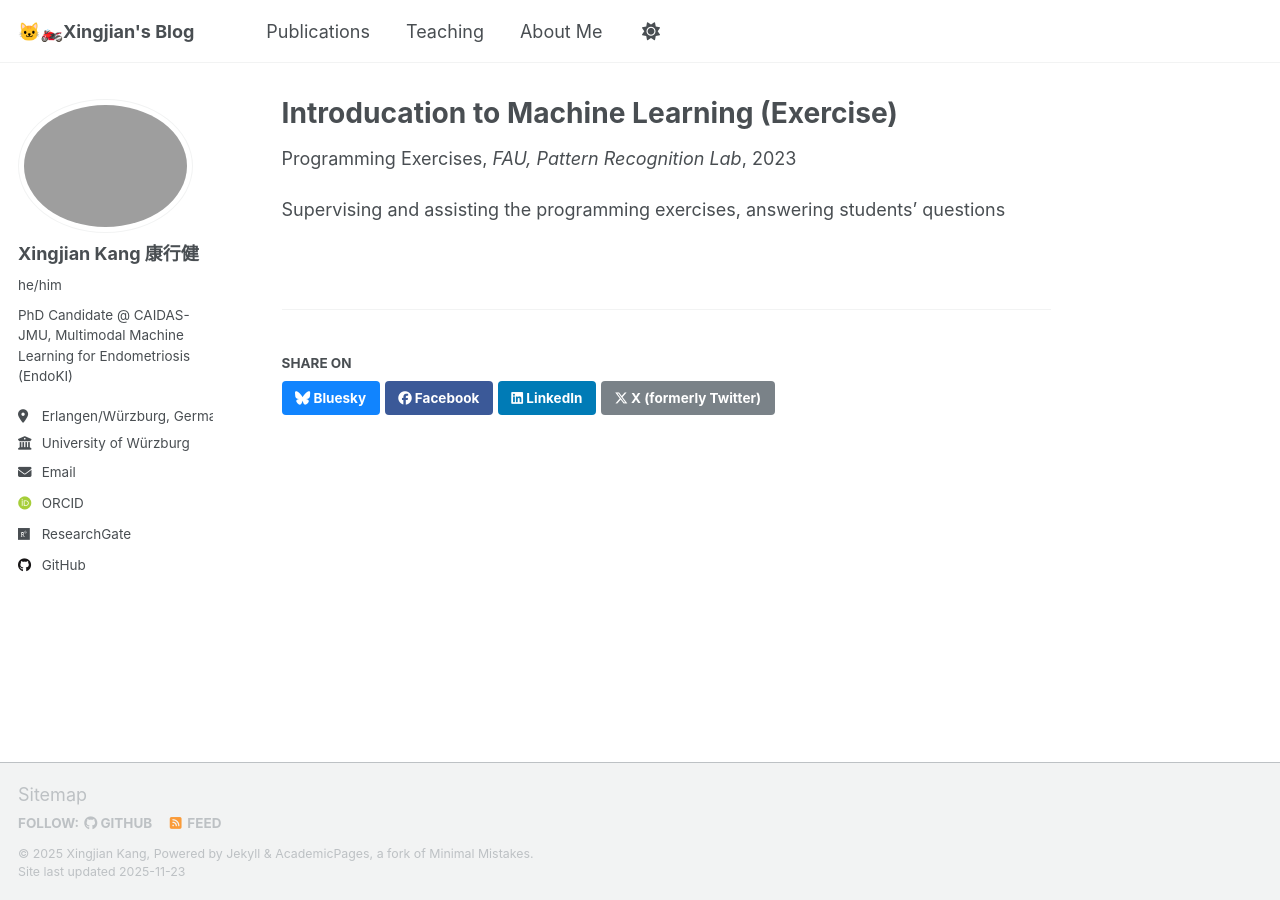
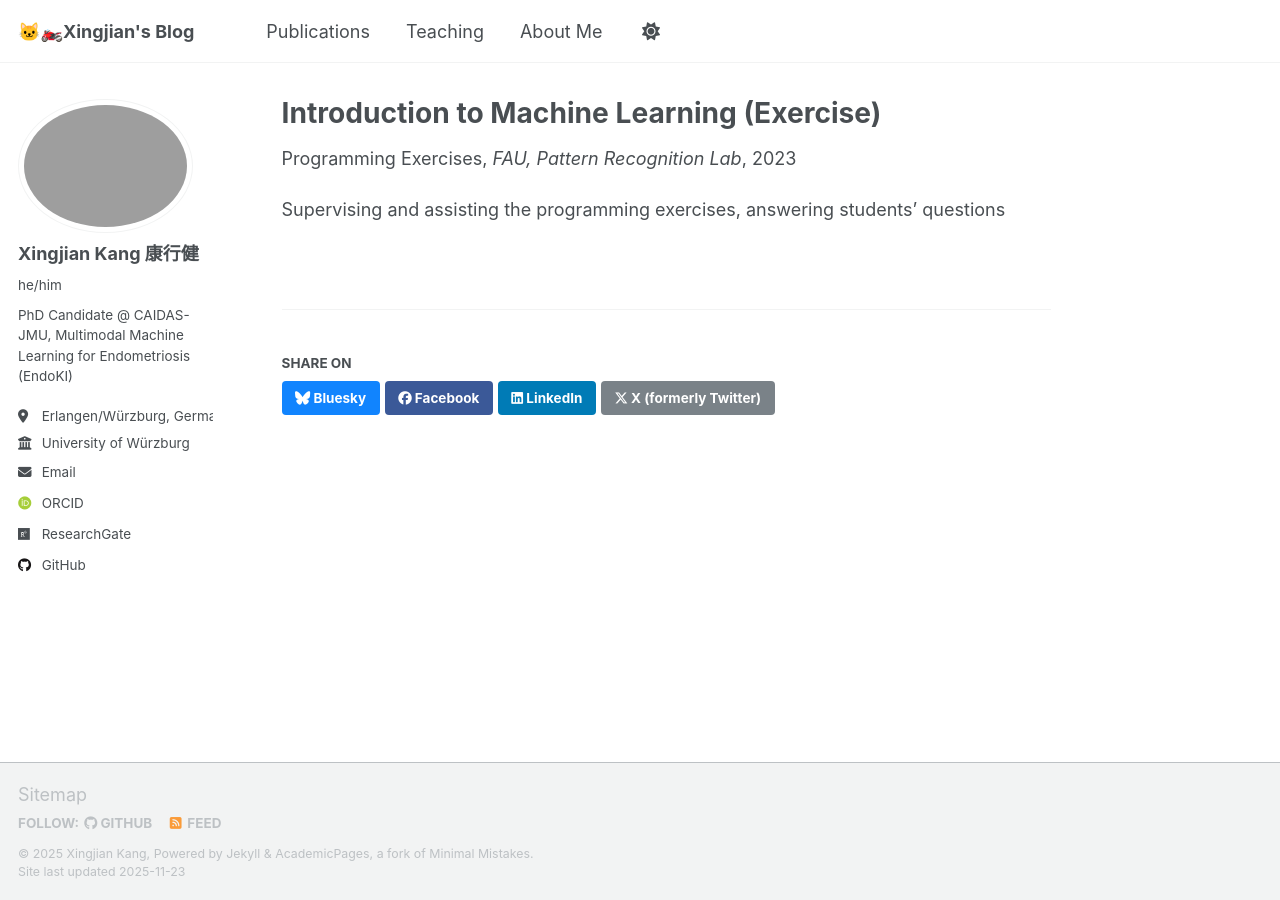
Before and after one commit to TrevorKang/TrevorKang.github.io, a Jekyll site: the page built from _teaching/teaching-2.md, in a window 1280 px wide. Built offline with Jekyll 4.4.1, drawn with Linux system fonts in a browser that asks for light colours; some web fonts are replaced; a script that is not in the unit is left out; a file with an impossible date is left out; part of the change alters nothing that is shown.

Commit message:
edit the teaching

```diff
--- a/_teaching/teaching-1.md
+++ b/_teaching/teaching-1.md
@@ -1,11 +1,11 @@
 ---
-title: "Introducation to Machine Learning (Exercise)"
+title: "Seminar: Current Topics of Medical Image Analysis"
 collection: teaching
-type: "Programming Exercises"
-permalink: /teaching/teaching-1
-venue: "FAU, Pattern Recognition Lab"
-date: 2023-04-01
-location: "Erlangen"
+type: "Seminar"
+permalink: /teaching/teaching-2
+venue: "JMU, Chair of Pattern Recognition"
+date: WS2025/2026
+location: "Würzburg"
 ---
 
-Supervising and assisting the programming exercises, answering students' questions
+Co-host the seminar for CS/AI students of JMU
--- /dev/null
+++ b/_teaching/teaching-2.md
@@ -0,0 +1,11 @@
+---
+title: "Introduction to Machine Learning (Exercise)"
+collection: teaching
+type: "Programming Exercises"
+permalink: /teaching/teaching-1
+venue: "FAU, Pattern Recognition Lab"
+date: 2023-04-01
+location: "Erlangen"
+---
+
+Supervising and assisting the programming exercises, answering students' questions
```
